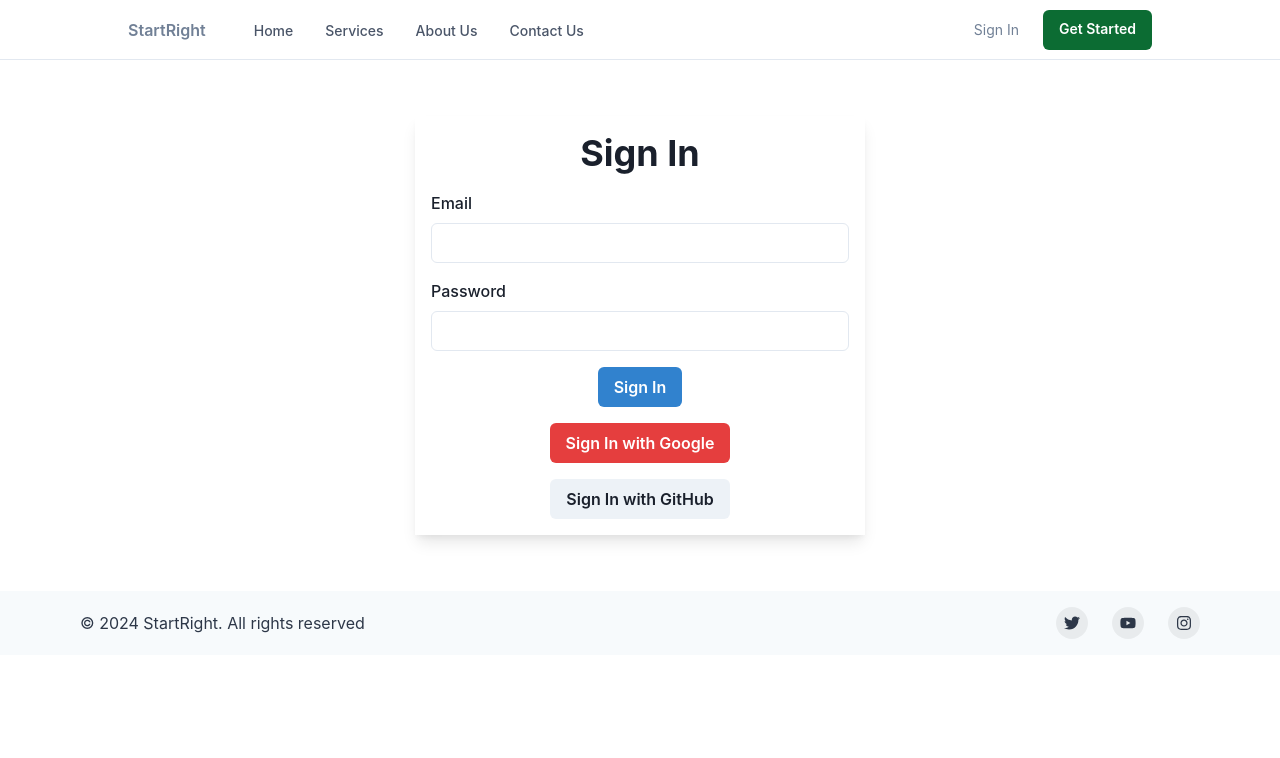
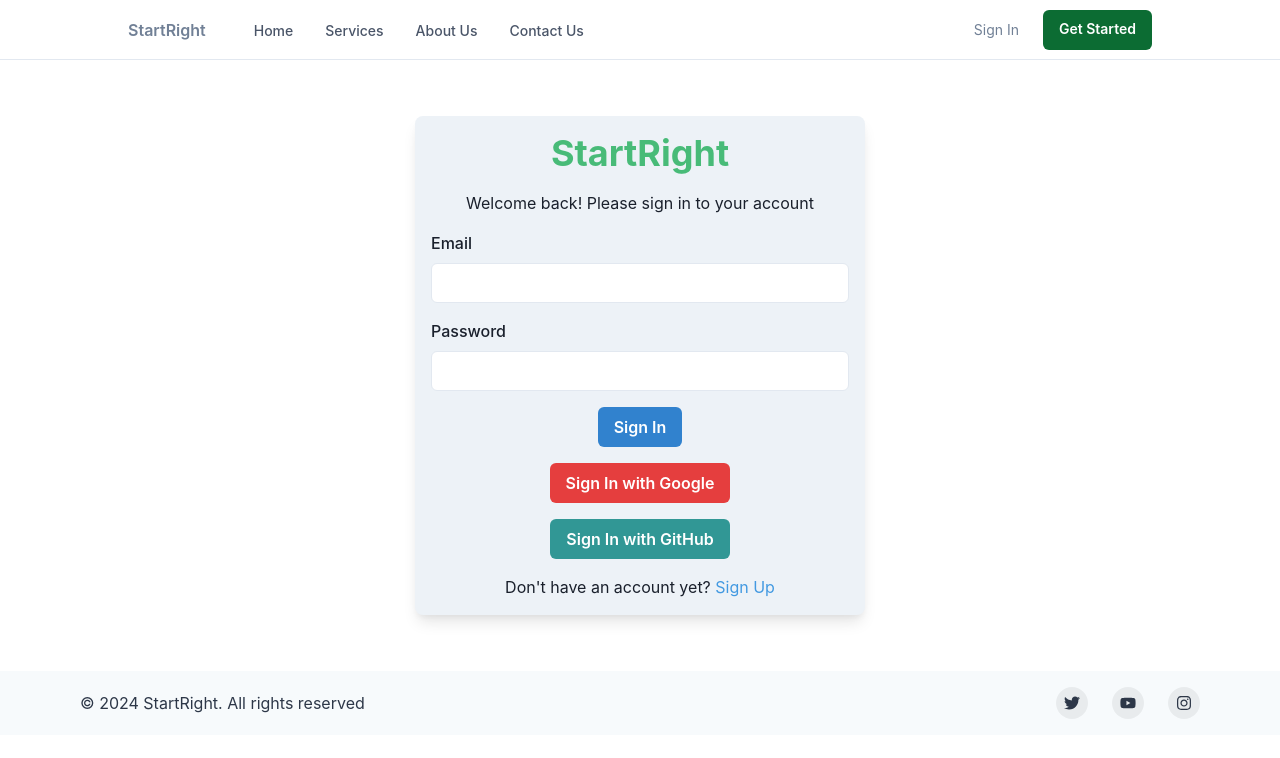
Before and after one commit to prigii/start-right-clone, a Next.js app: page /signin in a window 1280 px wide. Shown: the top 758 px of the page. Built offline with nearby package versions, Linux system fonts and the light colour scheme.

Commit message:
added bg color for authn

```diff
--- a/components/SignInCard.tsx
+++ b/components/SignInCard.tsx
@@ -1,6 +1,5 @@
 import React, { useState } from 'react';
-import { Button, Flex, FormControl, FormLabel, Heading, Input, VStack } from '@chakra-ui/react';
-
+import { Button, Flex, FormControl, FormLabel, Heading, Input, Link, Text, VStack } from '@chakra-ui/react';
 
 const SignInCard = () => {
   const [formData, setFormData] = useState({
@@ -59,19 +58,21 @@ const SignInCard = () => {
     <Flex flexDir="column" w="full" p={4} maxW="md" m="auto" align={'center'} justify={'center'}>
 
       <form onSubmit={handleSignIn}>
-      <VStack spacing={4} mt={10} mb={10} p={4} shadow={'lg'} w={'450px'}>
-      <Heading as='h1'>Sign In</Heading>
+        <VStack spacing={4} mt={10} mb={10} bgColor={'gray.100'} p={4} shadow={'lg'} w={'450px'} borderRadius={'lg'}>
+          <Heading as='h1' color={'green.400'}>StartRight</Heading>
+          <Text>Welcome back! Please sign in to your account</Text>
           <FormControl>
             <FormLabel>Email</FormLabel>
-          <Input type="email" name="email" value={formData.email} onChange={handleChange} />
+            <Input type="email" name="email" value={formData.email} bgColor={'white'} onChange={handleChange} />
           </FormControl>
           <FormControl>
             <FormLabel>Password</FormLabel>
-          <Input type="password" name="password" value={formData.password} onChange={handleChange} />
+            <Input type="password" name="password" value={formData.password} bgColor={'white'} onChange={handleChange} />
           </FormControl>
           <Button type="submit" colorScheme="blue">Sign In</Button>
           <Button onClick={handleGoogleSignIn} colorScheme="red">Sign In with Google</Button>
-        <Button onClick={handleGitHubSignIn} colorScheme="gray" textColor={'dark'}>Sign In with GitHub</Button>
+          <Button onClick={handleGitHubSignIn} colorScheme="teal">Sign In with GitHub</Button>
+          <Text>Don't have an account yet? <Link as={"span"} href="/signup" color={"blue.400"}>Sign Up</Link></Text>
         </VStack>
       </form>
     </Flex>
```
Also changed, not shown: components/SignUpCard.tsx (+8 -8 lines). Lines whose indentation alone changed are shown as unchanged.
